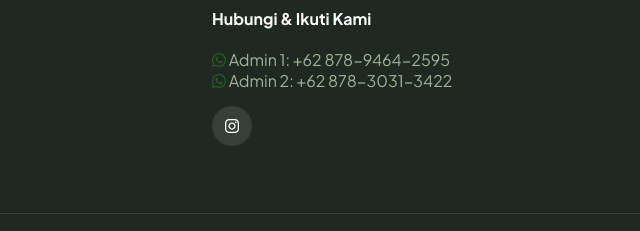
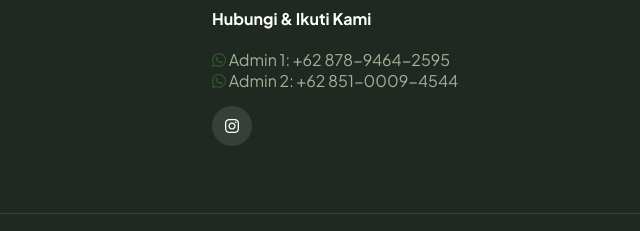
Before and after one commit to Goldennw/kursi-cabin, a plain HTML site: page index.html in a window 1280 px wide. Shown: the part 4291-4522 px from the top of the page, 640-1280 px from the left. Drawn offline with nearby package versions, Linux system fonts and the light colour scheme; a web font is replaced by a local one.

Commit message:
UPDATE NOMER

```diff
--- a/index.html
+++ b/index.html
@@ -557,7 +557,7 @@
           </p>
           <p>
             <i class="fa-brands fa-whatsapp text-primary"></i> Admin 2: +62
-            878-3031-3422
+            851-0009-4544
           </p>
           <div class="social-links">
             <a
```
